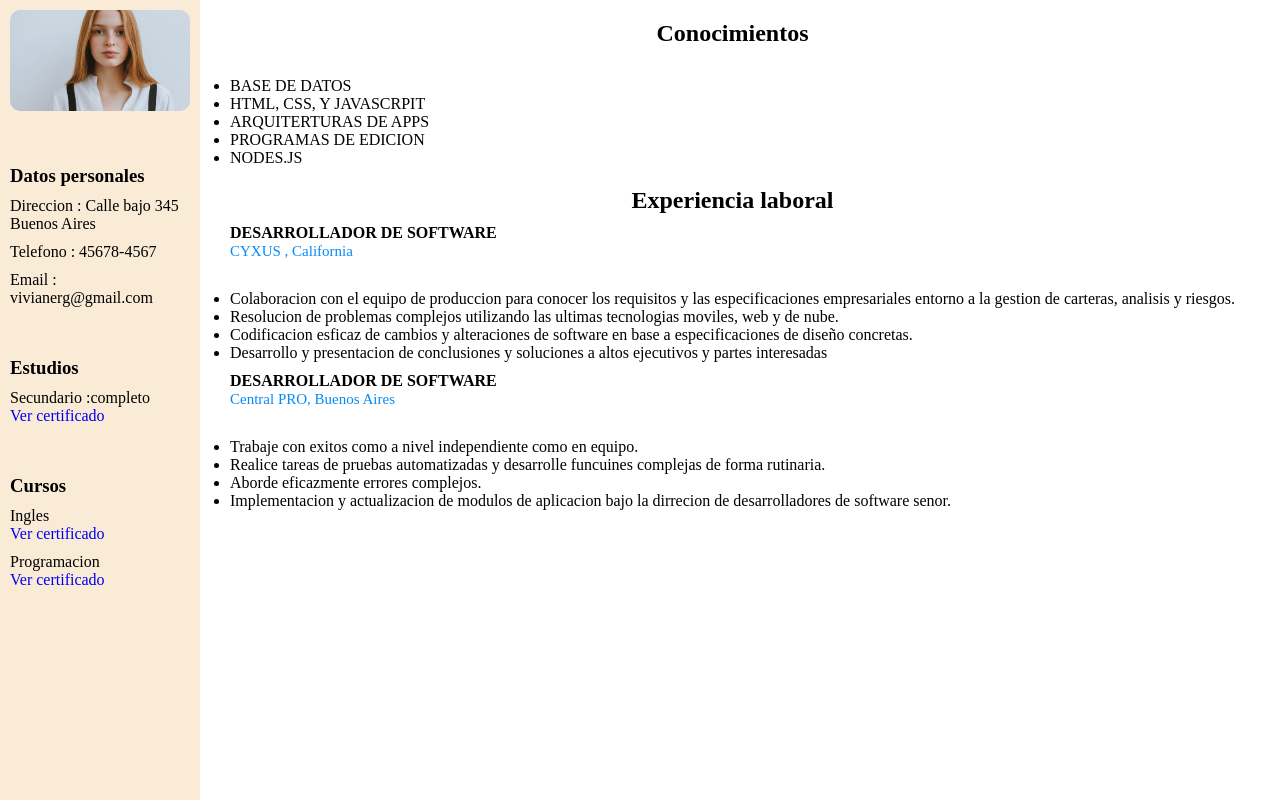
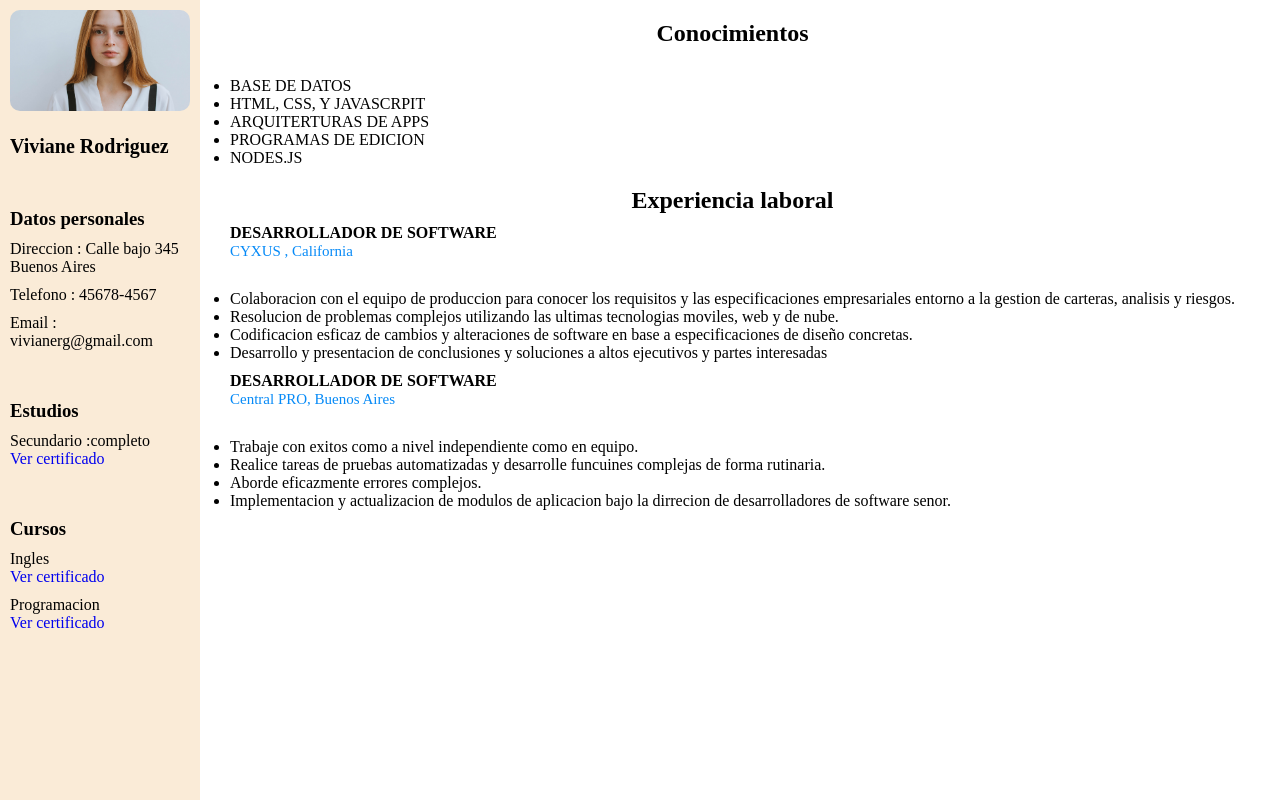
Before and after one commit to VivianeRo/ticmas-trabajo-final, a plain HTML site: page index.html in a window 1280 px wide. Drawn offline with Linux system fonts and the light colour scheme.

Commit message:
cambio en el h1

```diff
--- a/index.html
+++ b/index.html
@@ -7,9 +7,11 @@
     <title>Document</title>
 </head>
 <body>
+
     <aside>
     <div class="card">
         <img src="imagen/pexels-anastasia-shuraeva-5704849 - copia.jpg" alt="" >
+        <h1> Viviane Rodriguez</h1>
         <h3>Datos personales</h3>
         <p>Direccion : Calle bajo 345 <br>Buenos Aires </p>
         <p>Telefono : 45678-4567</p>
@@ -25,6 +27,7 @@
 
     </div>
     </aside>
+
 
     <header>
         <div class="conocimiento">
--- a/style.css
+++ b/style.css
@@ -65,3 +65,8 @@ span{
     font-size: 15px;
     color: #068af7;
 }
+h1{
+ font-size: 20px;
+ padding-top: 20px;
+
+}
```
